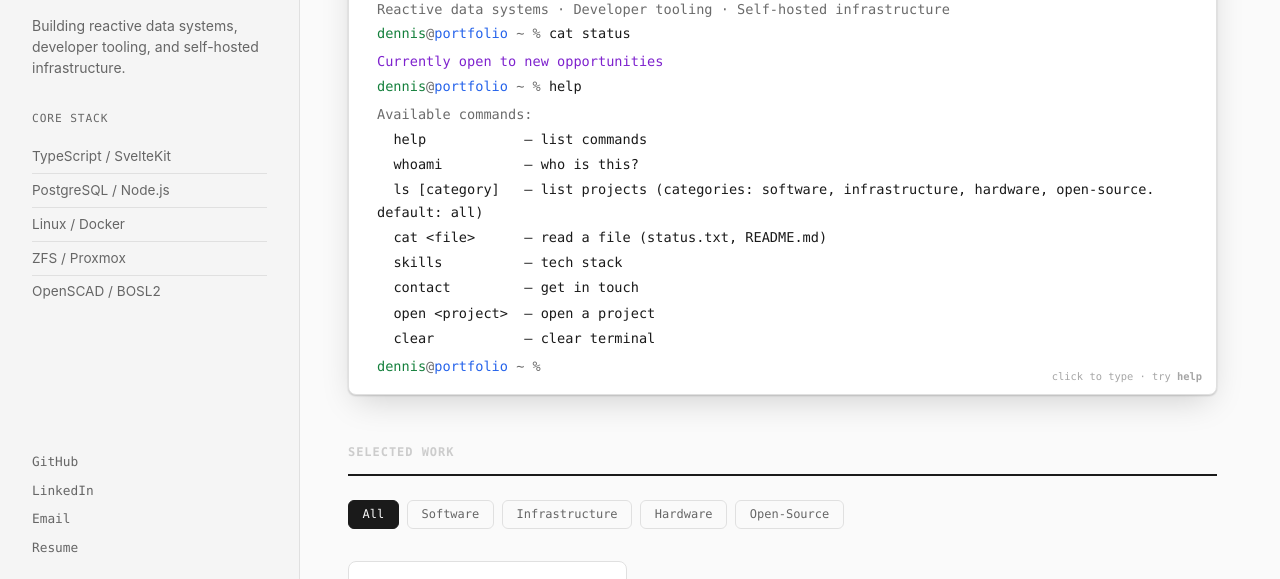
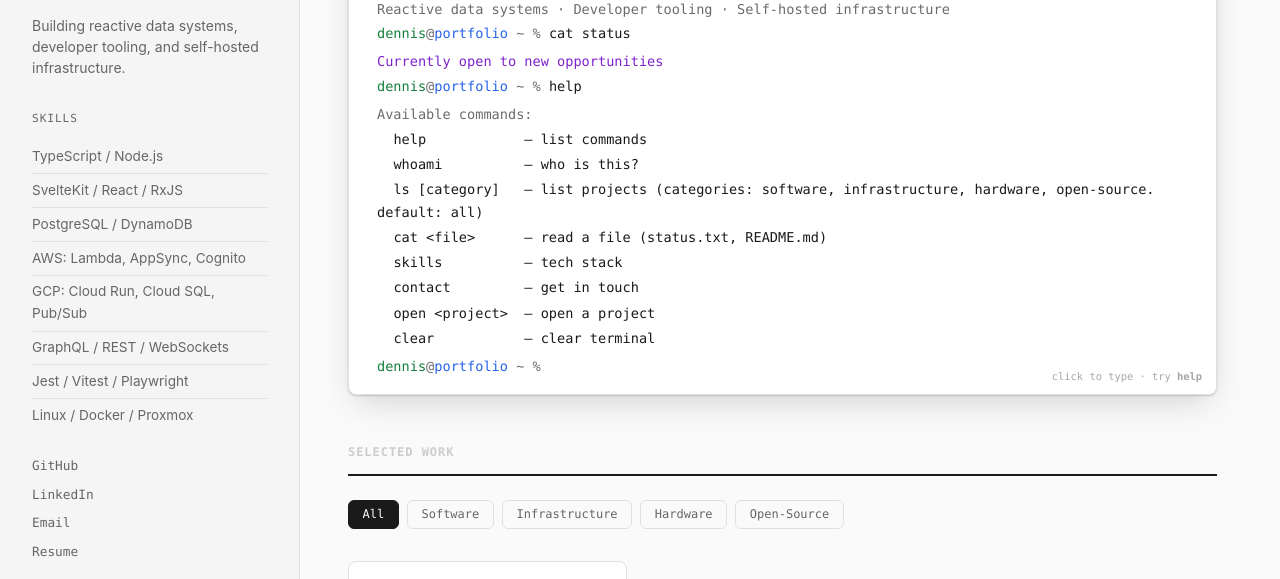
Before and after one commit to dman926/dman926, an Eleventy site: page src/index.njk in a window 1280 px wide. Shown: the part 148-727 px from the top of the page. Built offline with nearby package versions, Linux system fonts and the light colour scheme; Eleventy itself is replaced by a stand-in of ours; files that its build step writes are made by us from their sources.

Commit message:
Update skills.

```diff
--- a/src/_data/projects.js
+++ b/src/_data/projects.js
@@ -45,7 +45,7 @@ const projects = [
     title: "Biomedical Customer Portal",
     subtitle: "Multi-Tenant Analytics Rebuild",
     description:
-      "Rebuilt a customer portal for exploring experiment results through graphs and tables, serving 500+ corporate customers over a very large combined dataset.",
+      "Rebuilt a customer portal for exploring experiment results through graphs and tables, serving 100+ corporate customers over a very large combined dataset.",
     tags: [
       "TypeScript",
       "PostgreSQL",
--- a/src/_data/skills.json
+++ b/src/_data/skills.json
@@ -1,7 +1,10 @@
 [
-  "TypeScript / SvelteKit",
-  "PostgreSQL / Node.js",
-  "Linux / Docker",
-  "ZFS / Proxmox",
-  "OpenSCAD / BOSL2"
+  "TypeScript / Node.js",
+  "SvelteKit / React / RxJS",
+  "PostgreSQL / DynamoDB",
+  "AWS: Lambda, AppSync, Cognito",
+  "GCP: Cloud Run, Cloud SQL, Pub/Sub",
+  "GraphQL / REST / WebSockets",
+  "Jest / Vitest / Playwright",
+  "Linux / Docker / Proxmox"
 ]
--- a/src/index.njk
+++ b/src/index.njk
@@ -14,7 +14,7 @@ eleventyComputed:
       <p class="role">{{ whoami.title }}</p>
       <p class="bio">{{ whoami.description }}</p>
 
-      <div class="skills-label">Core Stack</div>
+      <div class="skills-label">Skills</div>
       <ul class="skills-list">
         {% for skill in skills %}
         <li>{{ skill }}</li>
```
